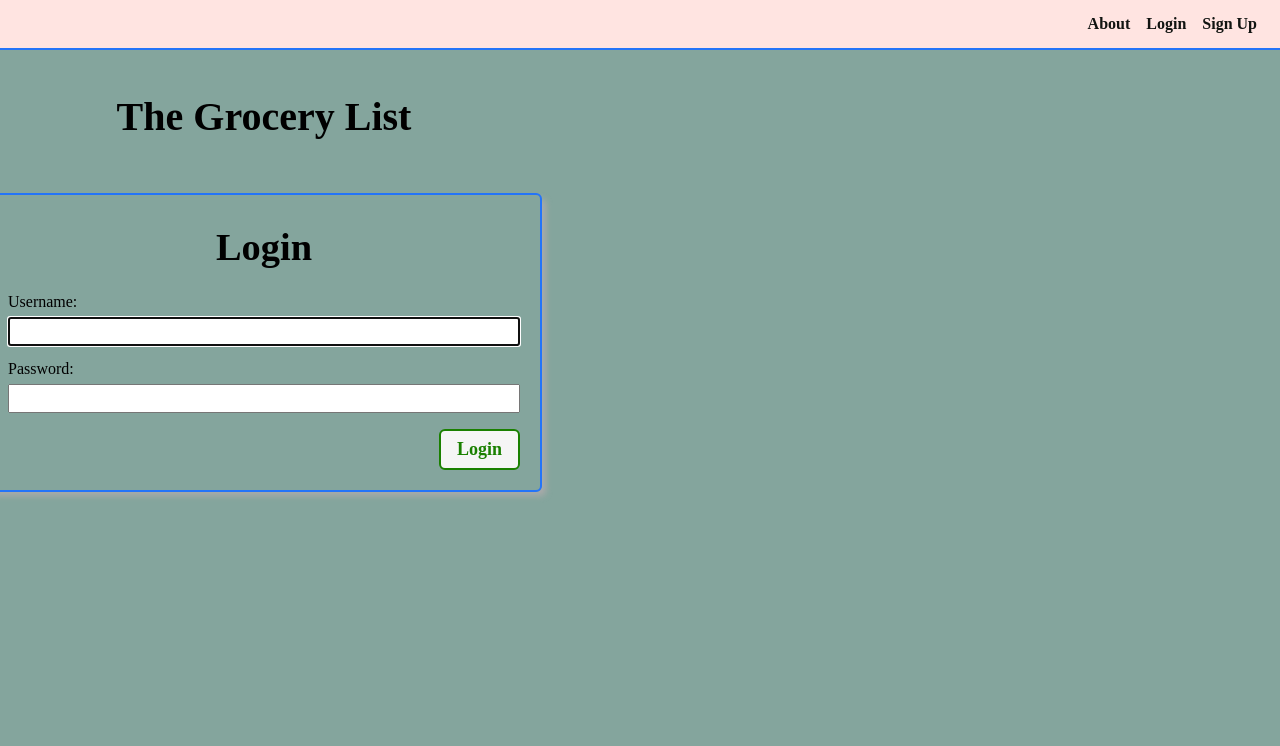
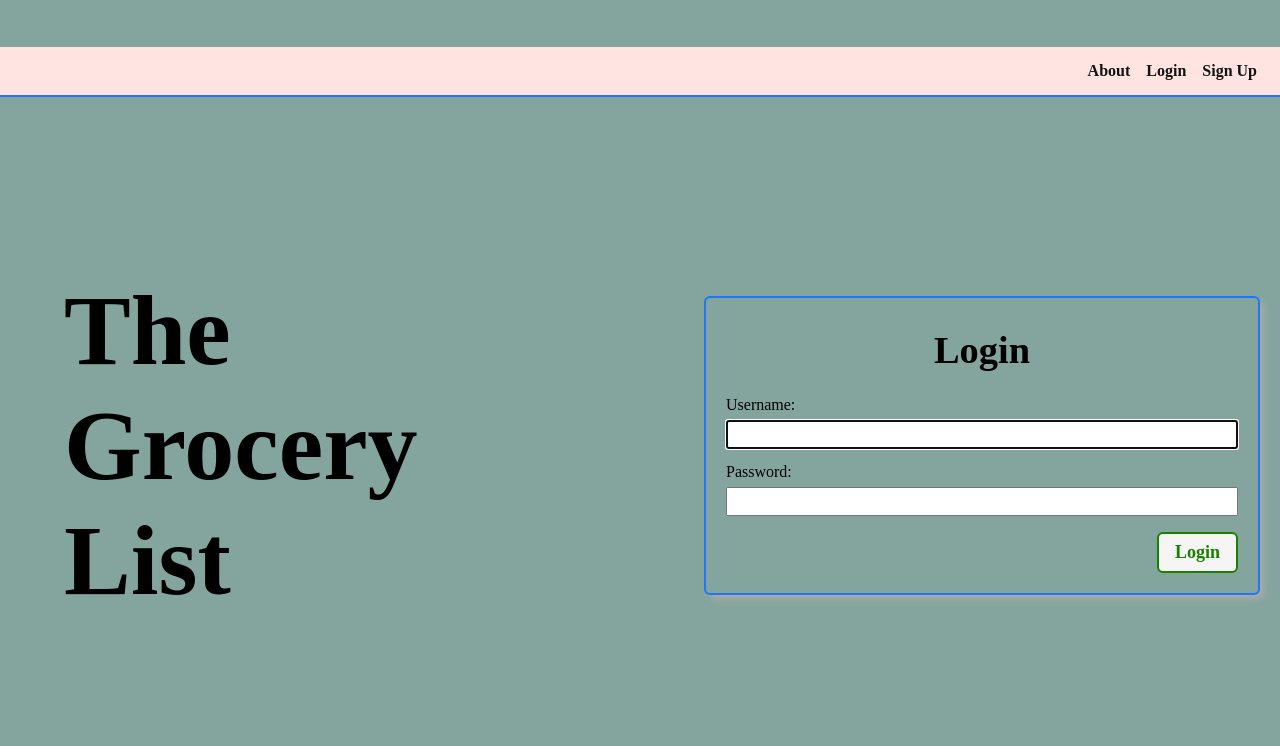
Before and after one commit to kailanajt/thegrocerylist, a Django app: page / in a window 1280 px wide. Shown: the top 746 px of the page. Run offline with Django 4.2, Linux system fonts and the light colour scheme; some web fonts are replaced.

Commit message:
home.css

```diff
--- a/main_app/static/css/home.css
+++ b/main_app/static/css/home.css
@@ -1,15 +1,14 @@
-.grocery-list {
-  font-size: 40px;
-  text-align: center;
-}
 
-section {
-  width: 100%;
-  padding: 10px 8px;
+main {
   display: flex;
   align-items: center;
   justify-content: center;
-  flex-direction: column;
+  flex-wrap: wrap;
+  height: 100%;
+}
+
+.grocery-list {
+  font-size: 100px;
 }
 
 .login {
@@ -49,7 +48,11 @@ section {
 }
 
 @media only screen and (min-width: 768px) {
-  section {
+  main {
+    justify-content: space-around;
+  }
+
+  main > section {
     width: 40%;
   }
 
```
